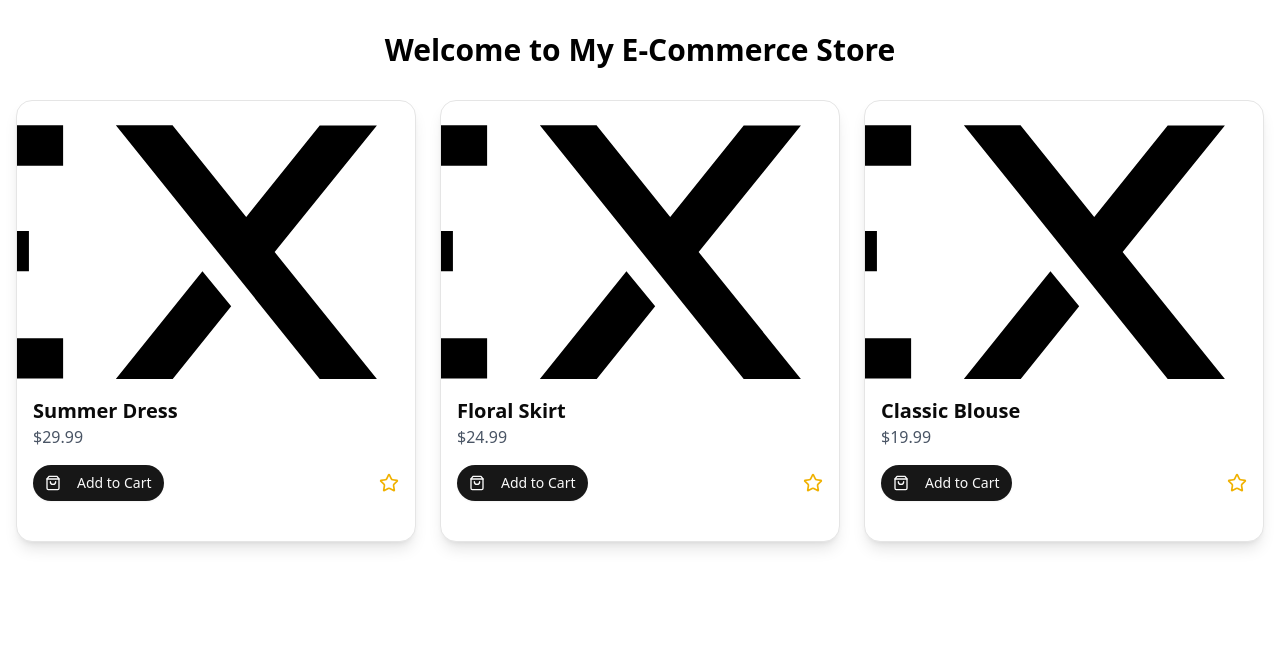
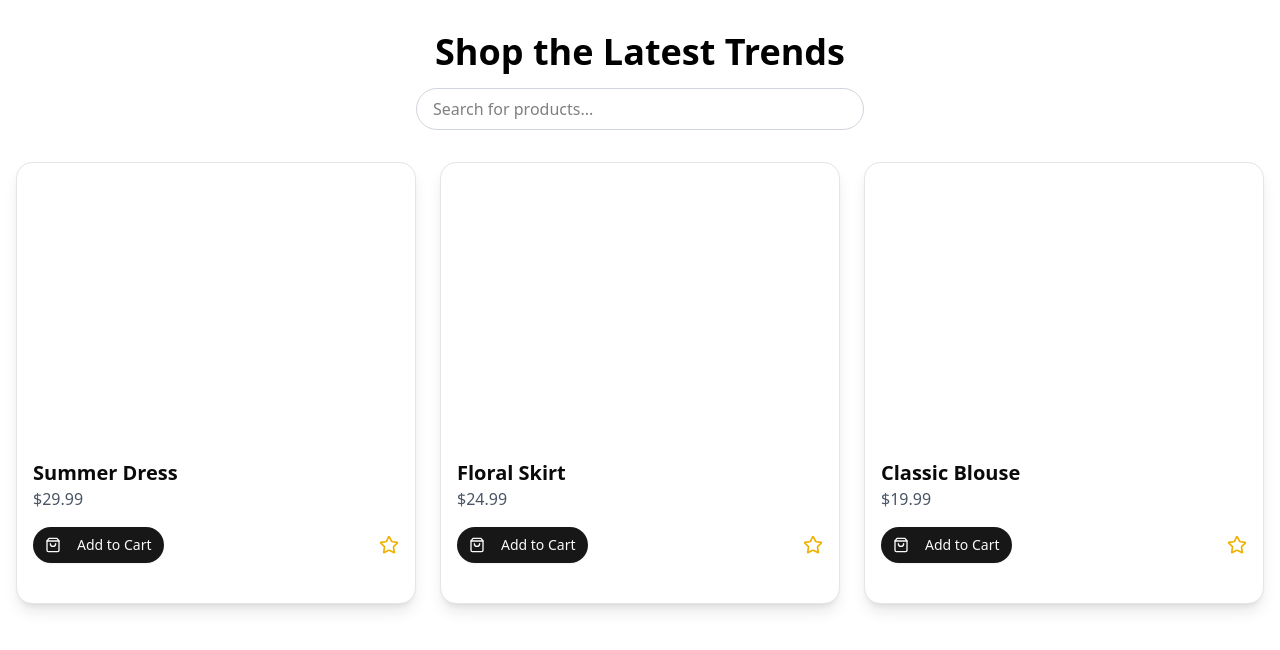
Before and after one commit to tuhina-das/dummy-site-1, a Next.js app: page / in a window 1280 px wide. Shown: the top 650 px of the page. Built offline with nearby package versions, Linux system fonts and the light colour scheme.

Commit message:
added search/simple tagging feature for cards

```diff
--- a/src/app/page.js
+++ b/src/app/page.js
@@ -1,41 +1,67 @@
 "use client";
-import React, { use } from "react";
+import React, { useState } from "react";
 import { motion } from "framer-motion";
 import { Button } from "@/components/ui/button";
 import { Card, CardContent } from "@/components/ui/card";
 import { ShoppingBag, Star } from "lucide-react";
+
 const products = [
   {
     id: 1,
     name: "Summer Dress",
     price: "$29.99",
-    image: "/next.svg",
+    image: "/vercel.svg",
+    tags: ["dress", "summer", "fashion"],
   },
   {
     id: 2,
     name: "Floral Skirt",
     price: "$24.99",
-    image: "/next.svg",
+    image: "/vercel.svg",
+    tags: ["skirt", "floral", "casual"],
   },
   {
     id: 3,
     name: "Classic Blouse",
     price: "$19.99",
-    image: "/next.svg",
+    image: "/vercel.svg",
+    tags: ["blouse", "classic", "office"],
   },
 ];
 
 export default function HomePage() {
+  const [searchQuery, setSearchQuery] = useState("");
+
+  const filteredProducts = products.filter((product) =>
+    product.tags.some((tag) =>
+      tag.toLowerCase().includes(searchQuery.toLowerCase())
+    )
+  );
+
+  const handleSearch = (event) => {
+    event.preventDefault();
+  };
+
   return (
     <div className="min-h-screen bg-white text-black px-4 py-8">
       <motion.h1
         initial={{ y: -20, opacity: 0 }}
         animate={{ y: 0, opacity: 1 }}
         transition={{ duration: 0.5 }}
-        className="text-3xl font-bold text-center mb-8"
+        className="text-4xl font-bold text-center mb-4"
       >
-        Welcome to My E-Commerce Store
+        Shop the Latest Trends
       </motion.h1>
+
+      <form onSubmit={handleSearch} className="flex justify-center mb-8">
+        <input
+          type="text"
+          placeholder="Search for products..."
+          value={searchQuery}
+          onChange={(e) => setSearchQuery(e.target.value)}
+          className="w-full max-w-md px-4 py-2 border border-gray-300 rounded-full focus:outline-none focus:ring-2 focus:ring-black"
+        />
+      </form>
 
       <motion.div
         initial={{ opacity: 0 }}
@@ -43,7 +69,7 @@ export default function HomePage() {
         transition={{ delay: 0.3, duration: 0.8 }}
         className="grid grid-cols-1 sm:grid-cols-2 md:grid-cols-3 gap-6"
       >
-        {products.map((product) => (
+        {filteredProducts.map((product) => (
           <Card
             key={product.id}
             className="rounded-2xl shadow-lg overflow-hidden"
```
